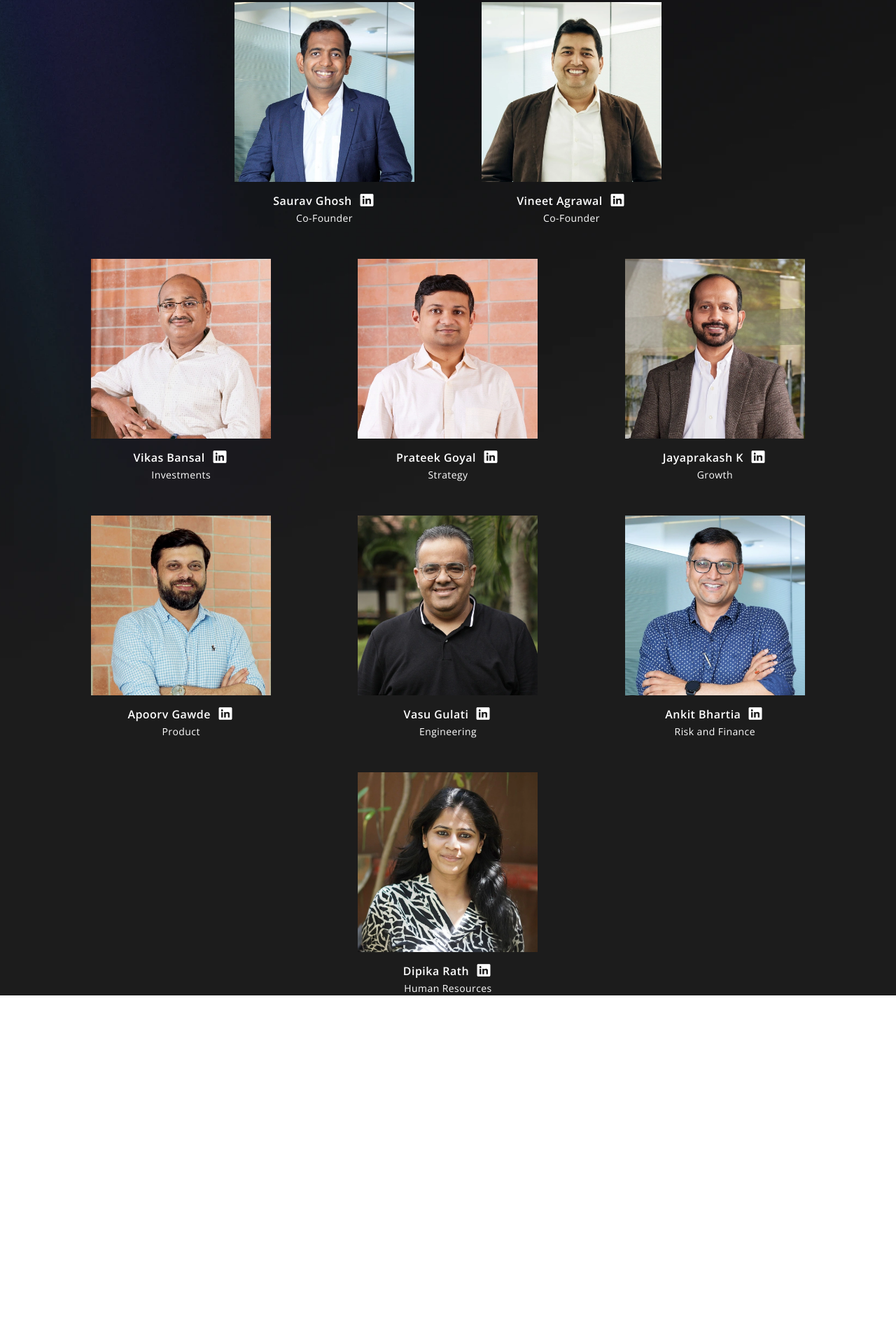
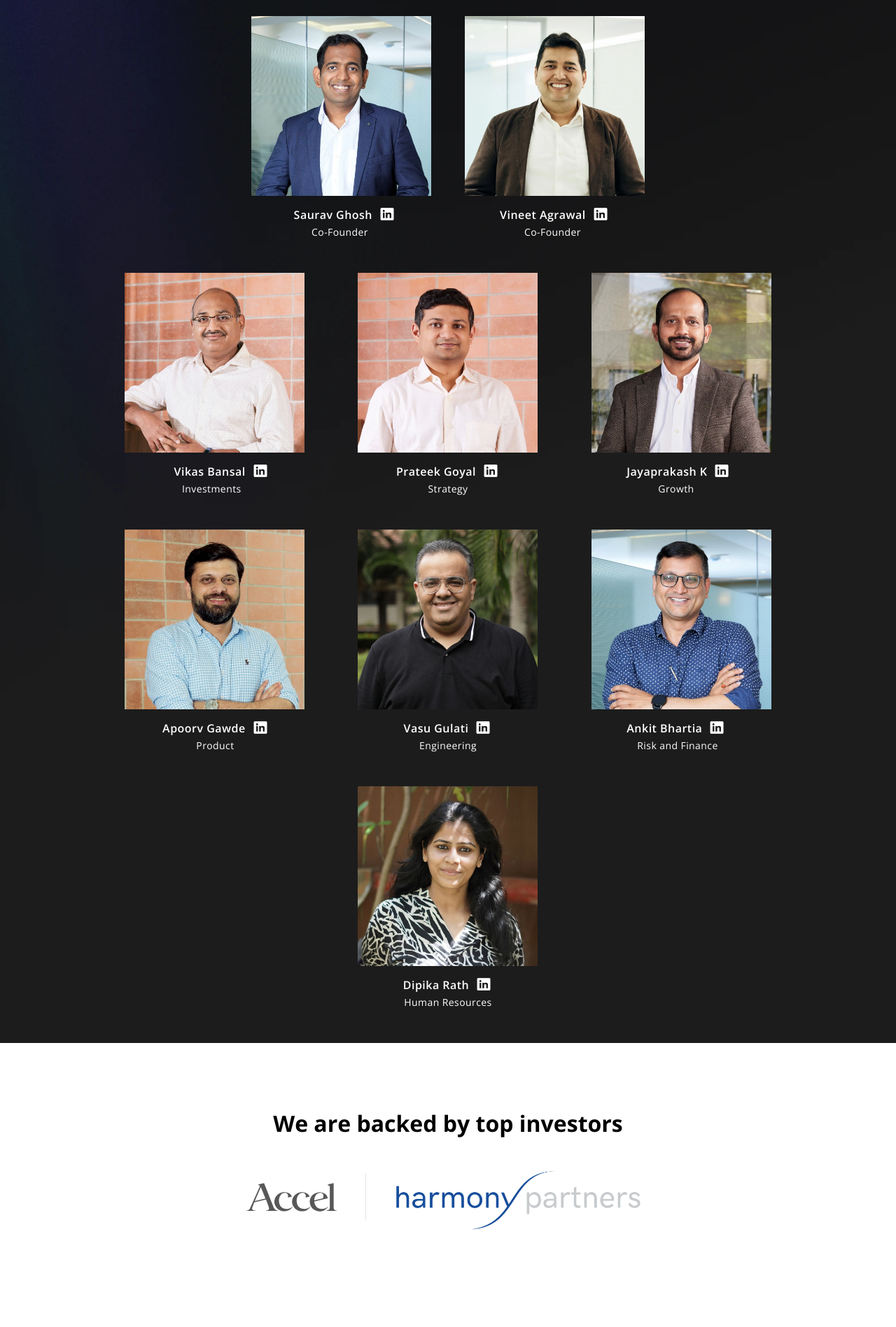
Before and after one commit to YashaswiniMM27/AIGrowthClone, a website: page AIGrowth/homepage.html in a window 1280 px wide. Shown: the part 2696-4593 px from the top of the page at 70% size. Drawn offline with nearby package versions, Linux system fonts and the light colour scheme.

Commit message:
Leadership and top investor header

```diff
--- a/AIGrowth/homepage.html
+++ b/AIGrowth/homepage.html
@@ -154,54 +154,50 @@
                                     Leadership
                                 </div>
                                 <div class="LeadershipContent">
-                                    Our leadership team carries <b>more than 100+ years of experience</b> in the BFSI sector across broad functions in both domestic and international markets. With a proven track record of success, they steer AI Growth towards innovation and excellence, ensuring we deliver nothing but the best to our clients.
+                                    Our leadership team carries <b style="font-weight: 600;">more than 100+ years of experience</b> in the BFSI sector across broad functions in both domestic and international markets. With a proven track record of success, they steer AI Growth towards innovation and excellence, ensuring we deliver nothing but the best to our clients.
                                 </div>
                             </div>
-                            <div class="leadershipCoFounderCells">
-                                <div class="row gap-5 gx-5">
-                                    <div class="col">
-                                        <div class="leaderImg">
+                            <div class="leadershipCells">
+                                <div class="row row-cols-lg-3 row-cols-md-2 row-cols-sm-1 g-5">
+                                    <div class="col-lg-6">
+                                        <div class="leaderImgSG">
                                             <img src="/AIGrowth/Images/Saurav_Ghosh.webp" alt="Saurav Ghosh">
                                         </div>
-                                        <div class="leaderNames">
+                                        <div class="leaderNamesSG">
                                             Saurav Ghosh
                                             <a href="https://www.linkedin.com/in/saurav-ghosh-5345905/" target="_blank">
                                                 <img src="/AIGrowth/Images/linkedin.png">
                                             </a>
                                         </div>
-                                        <div class="leaderDesignation">
+                                        <div class="leaderDesignationSG">
                                             Co-Founder
                                         </div>
                                     </div>
-                                    <div class="col">
-                                        <div class="leaderImg">
+                                    <div class="col-lg-6">
+                                        <div class="leaderImgVA">
                                             <img src="/AIGrowth/Images/Vineet_Agrawal.webp" alt="Vineet Agrawal">
                                         </div>
-                                        <div class="leaderNames">
+                                        <div class="leaderNamesVA">
                                             Vineet Agrawal
                                             <a href="https://www.linkedin.com/in/vineet-agrawal-8aa5359/" target="_blank">
                                                 <img src="/AIGrowth/Images/linkedin.png">
                                             </a>
                                         </div>
-                                        <div class="leaderDesignation">
+                                        <div class="leaderDesignationVA">
                                             Co-Founder
                                         </div>
                                     </div>
-                                </div>
-                            </div>
-                            <div class="leadershipLeadsCells">
-                                <div class="row gy-5 gx-lg-2 row-cols-lg-3 row-cols-md-2 row-cols-sm-1">
-                                    <div class="col">
-                                        <div class="leaderImg">
+                                    <div class="col-lg-4">
+                                        <div class="leaderImgVB">
                                             <img src="/AIGrowth/Images/Vikas_Bansal.webp" alt="Saurav Ghosh">
                                         </div>
-                                        <div class="leaderNames">
+                                        <div class="leaderNamesVB">
                                             Vikas Bansal
                                             <a href="https://www.linkedin.com/in/bonsikool/" target="_blank">
                                                 <img src="/AIGrowth/Images/linkedin.png">
                                             </a>
                                         </div>
-                                        <div class="leaderDesignation">
+                                        <div class="leaderDesignationVB">
                                             Investments
                                         </div>
                                     </div>
@@ -219,31 +215,31 @@
                                             Strategy
                                         </div>
                                     </div>
-                                    <div class="col">
-                                    <div class="leaderImg">
+                                    <div class="col-lg-4">
+                                    <div class="leaderImgJP">
                                         <img src="/AIGrowth/Images/Jayaprakash_K.webp" alt="Vineet Agrawal">
                                     </div>
-                                    <div class="leaderNames">
+                                    <div class="leaderNamesJP">
                                         Jayaprakash K
                                         <a href="https://www.linkedin.com/in/vineet-agrawal-8aa5359/" target="_blank">
                                             <img src="/AIGrowth/Images/linkedin.png">
                                         </a>
                                     </div>
-                                    <div class="leaderDesignation">
+                                    <div class="leaderDesignationJP">
                                         Growth
                                     </div>
                                     </div>
-                                    <div class="col">
-                                        <div class="leaderImg">
+                                    <div class="col-lg-4">
+                                        <div class="leaderImgAG">
                                             <img src="/AIGrowth/Images/Apoorv_Gawde.webp" alt="Vineet Agrawal">
                                         </div>
-                                        <div class="leaderNames">
+                                        <div class="leaderNamesAG">
                                             Apoorv Gawde
                                             <a href="https://www.linkedin.com/in/vineet-agrawal-8aa5359/" target="_blank">
                                                 <img src="/AIGrowth/Images/linkedin.png">
                                             </a>
                                         </div>
-                                        <div class="leaderDesignation">
+                                        <div class="leaderDesignationAG">
                                             Product
                                         </div>
                                     </div>
@@ -261,21 +257,21 @@
                                             Engineering
                                         </div>
                                     </div>
-                                    <div class="col">
-                                        <div class="leaderImg">
+                                    <div class="col-lg-4">
+                                        <div class="leaderImgAB">
                                             <img src="/AIGrowth/Images/Ankit_Bhartiya.webp" alt="Vineet Agrawal">
                                         </div>
-                                        <div class="leaderNames">
+                                        <div class="leaderNamesAB">
                                             Ankit Bhartia
                                             <a href="https://www.linkedin.com/in/vineet-agrawal-8aa5359/" target="_blank">
                                                 <img src="/AIGrowth/Images/linkedin.png">
                                             </a>
                                         </div>
-                                        <div class="leaderDesignation">
+                                        <div class="leaderDesignationAB">
                                             Risk and Finance
                                         </div>
                                     </div>
-                                    <div class="col offset-lg-4">
+                                    <div class="col offset-lg-4 offset-md-3">
                                         <div class="leaderImg">
                                             <img src="/AIGrowth/Images/Dipika_Rath.webp" alt="Vineet Agrawal">
                                         </div>
@@ -297,5 +293,31 @@
             </div>
         </div>
     </section>
+    <section class="wrapper wrapperTopInvestor">
+        <div class="row">
+            <div class="col">
+                <div class="topInvestorHeader">
+                    We are backed by top investors
+                </div>
+                <div class="partnerColumn">
+                    <div class="row">
+                        <div class="col">
+                            <div class="accel">
+                                <img src="/AIGrowth/Images/Accel.svg">
+                            </div>
+                        </div>
+                        <div class="col">
+                            <div class="separator"></div>
+                        </div>
+                        <div class="col">
+                            <div class="harmonyPartner">
+                                <img src="/AIGrowth/Images/Harmony_Partners.png">
+                            </div>
+                        </div>
+                    </div>
+                </div>
+            </div>
+        </div>
+    </section>
 </body>
 </html>
--- a/AIGrowth/style.css
+++ b/AIGrowth/style.css
@@ -241,6 +241,30 @@ span{
     }
 }
 
+@media (min-width:1165px){
+    .leadership-wrapper{
+        padding: 0 120px;
+    }
+}
+
+@media (min-width: 1309px){
+    .leadership-wrapper{
+    display: flex;
+    justify-content: center;
+    align-items: center;
+    padding: 0 270px;
+    }
+}
+
+@media (min-width: 1452px){
+    .leadership-wrapper{
+    display: flex;
+    justify-content: center;
+    align-items: center;
+    padding: 0 370px;
+    }
+}
+
 
 .leadershipSection{
     display: flex;
@@ -255,7 +279,7 @@ span{
     color: white;
     font-size: 32px;
     font-style: normal;
-    font-weight: 600;
+    font-weight: 700;
     line-height: 38px;
     padding: 96px 0 16px 0;
     max-width: 67%;
@@ -267,7 +291,7 @@ span{
     text-align: center;
     font-size: 14px;
     font-style: normal;
-    font-weight: 400;
+    font-weight: 300;
     line-height: 20px;
     letter-spacing: 0.42px;
     padding-bottom: 56px;
@@ -275,27 +299,99 @@ span{
     margin: 0 auto;
 }
 
-.leadershipCoFounderCells{
+@media (max-width:992px){
+    .LeadershipContent{
+        max-width: 100%;
+    }
+}
+
+.leadershipCells{
     display: flex;
     align-items: center;
     justify-content: center;
     margin-bottom: 48px;
 }
 
-.leaderImg{
+.leaderImg,
+.leaderImgSG,
+.leaderImgVA,
+.leaderImgVB,
+.leaderImgJP,
+.leaderImgAG,
+.leaderImgAB{
     display: flex;
     align-items: center;
     justify-content: center;
 }
 
-.leaderImg img{
+@media (min-width:992px){
+    .leaderImgSG{
+        display: flex;
+        align-items: center;
+        justify-content: end;
+    }
+}
+
+@media (min-width:992px){
+    .leaderImgVA{
+        display: flex;
+        align-items: center;
+        justify-content: start;
+    }
+}
+
+@media (min-width:992px){
+    .leaderImgVB{
+        display: flex;
+        align-items: center;
+        justify-content: end;
+    }
+}
+
+@media (min-width:992px){
+    .leaderImgJP{
+        display: flex;
+        align-items: center;
+        justify-content: start;
+    }
+}
+
+@media (min-width:992px){
+    .leaderImgAG{
+        display: flex;
+        align-items: center;
+        justify-content: end;
+    }
+}
+
+@media (min-width:992px){
+    .leaderImgAB{
+        display: flex;
+        align-items: center;
+        justify-content: start;
+    }
+}
+
+.leaderImg img,
+.leaderImgVA img,
+.leaderImgSG img,
+.leaderImgVB img,
+.leaderImgJP img,
+.leaderImgAG img,
+.leaderImgAB img{
     display: flex;
     align-items: center;
     justify-content: center;
     width: 257px;
 }
 
-.leaderNames{
+.leaderNames,
+.leaderNamesSG,
+.leaderNamesVA,
+.leaderNamesVB,
+.leaderNamesJP,
+.leaderNamesAG,
+.leaderNamesAB{
     display: flex;
     align-items: center;
     justify-content: center;
@@ -309,7 +405,55 @@ span{
     height: 30px;
 }
 
-.leaderNames img{
+@media (min-width:992px){
+    .leaderNamesSG{
+        justify-content: end;
+        padding-right: 50px;
+    }
+}
+
+@media (min-width:992px){
+    .leaderNamesVA{
+        justify-content: start;
+        padding-left: 50px;
+    }
+}
+
+@media (min-width:992px){
+    .leaderNamesVB{
+        justify-content: end;
+        padding-right: 50px;
+    }
+}
+
+@media (min-width:992px){
+    .leaderNamesJP{
+        justify-content: start;
+        padding-left: 50px;
+    }
+}
+
+@media (min-width:992px){
+    .leaderNamesAG{
+        justify-content: end;
+        padding-right: 50px;
+    }
+}
+
+@media (min-width:992px){
+    .leaderNamesAB{
+        justify-content: start;
+        padding-left: 50px;
+    }
+}
+
+.leaderNames img,
+.leaderNamesSG img,
+.leaderNamesVA img,
+.leaderNamesVB img,
+.leaderNamesJP img,
+.leaderNamesAG img,
+.leaderNamesAB img{
     display: flex;
     align-items: center;
     justify-content: center;
@@ -320,20 +464,118 @@ span{
     padding-bottom: 2px;
 }
 
-.leaderDesignation{
+.leaderDesignation,
+.leaderDesignationSG,
+.leaderDesignationVA,
+.leaderDesignationVB,
+.leaderDesignationJP,
+.leaderDesignationAG,
+.leaderDesignationAB{
     display: flex;
     align-items: center;
     justify-content: center;
     color: white;
     font-size: 14px;
     font-style: normal;
-    font-weight: 400;
+    font-weight: 300;
     line-height: 20px;
     letter-spacing: 0.42px;
     }
 
-.leadershipLeadsCells{
+@media (min-width:992px){
+    .leaderDesignationSG{
+        justify-content: end;
+        padding-right: 90px;
+    }
+}
+
+@media (min-width:992px){
+    .leaderDesignationVA{
+        justify-content: start;
+        padding-left: 85px;
+    }
+}
+
+@media (min-width:992px){
+    .leaderDesignationVB{
+        justify-content: end;
+        padding-right: 90px;
+    }
+}
+
+@media (min-width:992px){
+    .leaderDesignationJP{
+        justify-content: start;
+        padding-left: 95px;
+    }
+}
+
+@media (min-width:992px){
+    .leaderDesignationAG{
+        justify-content: end;
+        padding-right: 100px;
+    }
+}
+
+@media (min-width:992px){
+    .leaderDesignationAB{
+        justify-content: start;
+        padding-left: 65px;
+    }
+}
+
+.wrapperTopInvestor{
     display: flex;
     align-items: center;
     justify-content: center;
+    padding: 96px 0;
 }
+
+.topInvestorHeader{
+    display: flex;
+    align-items: center;
+    justify-content: center;
+    color: black;
+    text-align: center;
+    font-size: 32px;
+    font-style: normal;
+    font-weight: 700;
+    line-height: 38px;
+}
+
+.partnerColumn{
+    display: flex;
+    align-items: center;
+    justify-content: center;
+    margin: 16px 0;
+    padding: 0 58px;
+}
+
+.accel{
+    display: flex;
+    align-items: center;
+    justify-content: end;
+}
+
+.accel img{
+    width: 130.78px;
+    height: 140.78px;
+    opacity: 0.65;
+    margin: 0 1rem;
+
+}
+
+.harmonyPartner img{
+    padding-top: 20px;
+    width: 350px;
+    height: 100%;
+    margin: 0 30px;
+    margin-left: 18px;
+}
+
+.separator{
+    width: 1px;
+    height: 68px;
+    background: #E5E5E5;
+    margin-top: 36px;
+}
```
Also changed, not shown: AIGrowth/Images/Accel.svg (added), AIGrowth/Images/Harmony_Partners.png (added).
